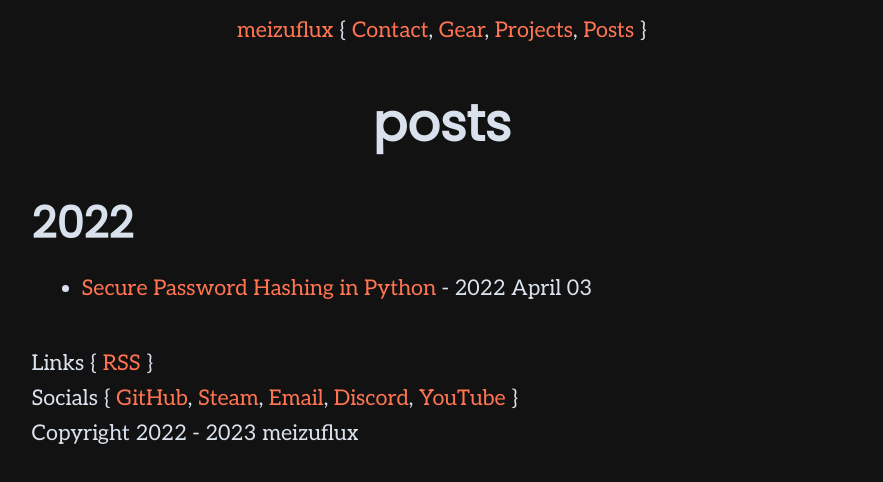
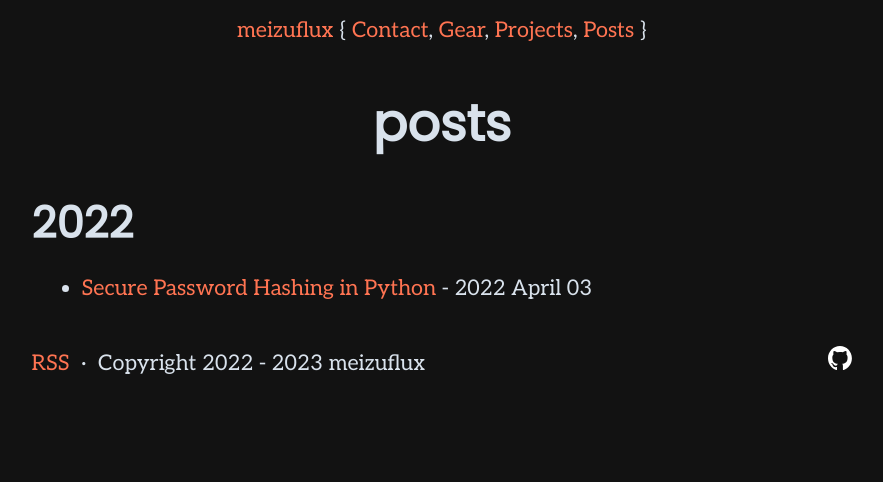
Before and after one commit to meizuflux/portfolio, an Astro site: page /posts in a window 1280 px wide. Shown: the whole page, without its empty margins (198-1081 px from the left). Built offline with nearby package versions, Linux system fonts and the light colour scheme; Astro itself is replaced by a stand-in of ours.

Commit message:
Rework footer

```diff
--- a/src/components/Footer.astro
+++ b/src/components/Footer.astro
@@ -10,14 +10,9 @@ const socials = [
     {"name": "YouTube", "url": "https://www.youtube.com/channel/UCymZdclkcHqM1SbCesRnkYg"}
 ]
 ---
-<footer>
-    Links {"{"} {links.map((link, i: number) => (
-        <a href={link.url}>{link.name}</a><span>{i != links.length - 1 ? ", " : ""}</span>
-    ))} {"}"}
-    <br />
-    Socials {"{"} {socials.map((social, i: number) => (
-        <a href={social.url}>{social.name}</a><span>{i != socials.length - 1 ? ", " : ""}</span>
-    ))} {"}"}
-    <br />
-    Copyright 2022 - {new Date().getFullYear()} meizuflux
+<footer class="h-stack">
+    <div>
+        <a href="/posts/feed.xml">RSS</a>&nbsp; · &nbsp;Copyright 2022 - {new Date().getFullYear()} meizuflux
+    </div>
+    <a href="https://github.com/meizuflux/portfolio" class="img-link"><img src="/github-mark-white.svg" height="24" width="24"></a>
 </footer>
--- a/src/styles/sakura.scss
+++ b/src/styles/sakura.scss
@@ -225,3 +225,12 @@ ul {
     margin-left: 0;
     padding-left: 50px;
 }
+
+.h-stack {
+    display: flex;
+    justify-content: space-between;
+}
+
+.img-link {
+    border-bottom: none !important;
+}
```
Also changed, not shown: public/github-mark-white.svg (added).
